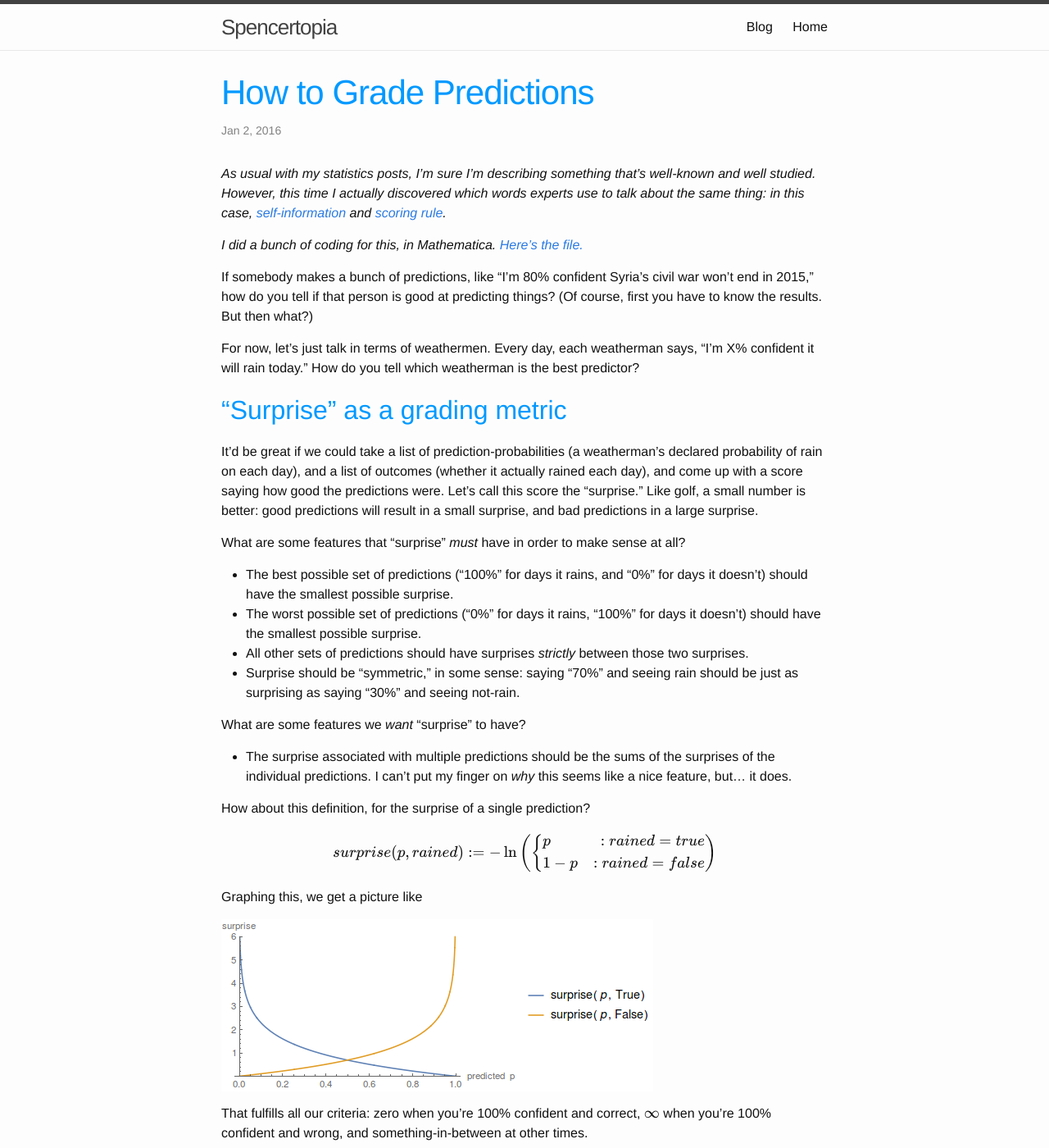
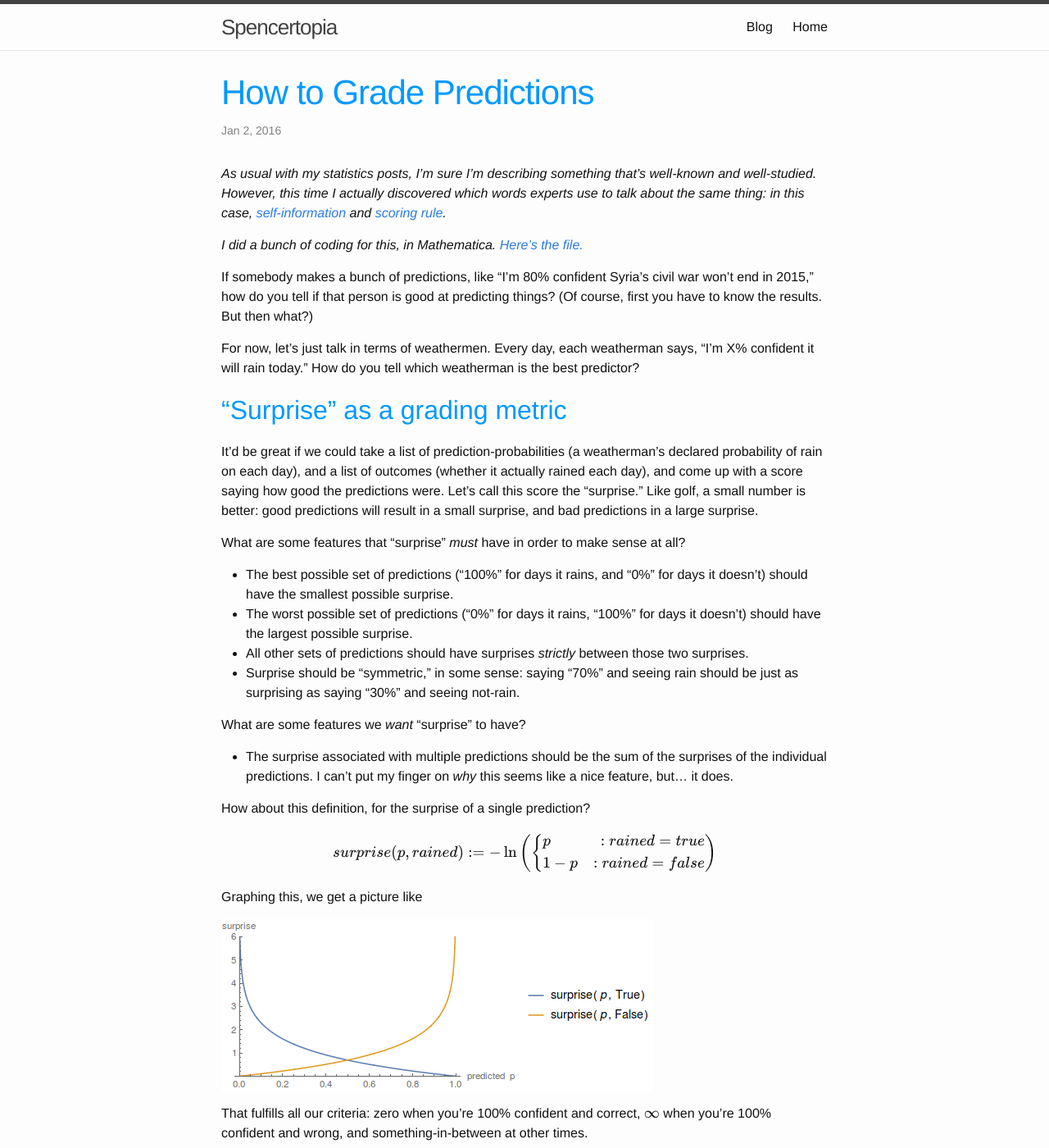
Before and after one commit to speezepearson/speezepearson.github.io, a Jekyll site: the page built from _posts/2016-01-02-how-to-grade-predictions.markdown, in a window 1280 px wide and 1400 px high. Shown: the whole window at 82% size. Built offline with Jekyll 4.4.1, drawn with Linux system fonts in a browser that asks for light colours; formulas are drawn with MathJax 3.

Commit message:
more typo

```diff
--- a/_posts/2016-01-02-how-to-grade-predictions.markdown
+++ b/_posts/2016-01-02-how-to-grade-predictions.markdown
@@ -7,7 +7,7 @@ summary: "Describes how to tell how good a weatherman is."
 ---
 
 <i>
-  As usual with my statistics posts, I'm sure I'm describing something that's well-known and well studied. However, this time I actually discovered which words experts use to talk about the same thing: in this case, [self-information][wiki-self-information] and [scoring rule][wiki-scoring-rule].
+  As usual with my statistics posts, I'm sure I'm describing something that's well-known and well-studied. However, this time I actually discovered which words experts use to talk about the same thing: in this case, [self-information][wiki-self-information] and [scoring rule][wiki-scoring-rule].
 </i>
 
 <i>
@@ -26,13 +26,13 @@ It'd be great if we could take a list of prediction-probabilities (a weatherman'
 What are some features that "surprise" *must* have in order to make sense at all?
 
 - The best possible set of predictions ("100%" for days it rains, and "0%" for days it doesn't) should have the smallest possible surprise.
-- The worst possible set of predictions ("0%" for days it rains, "100%" for days it doesn't) should have the smallest possible surprise.
+- The worst possible set of predictions ("0%" for days it rains, "100%" for days it doesn't) should have the largest possible surprise.
 - All other sets of predictions should have surprises *strictly* between those two surprises.
 - Surprise should be "symmetric," in some sense: saying "70%" and seeing rain should be just as surprising as saying "30%" and seeing not-rain.
 
 What are some features we *want* "surprise" to have?
 
-- The surprise associated with multiple predictions should be the sums of the surprises of the individual predictions. I can't put my finger on *why* this seems like a nice feature, but... it does.
+- The surprise associated with multiple predictions should be the sum of the surprises of the individual predictions. I can't put my finger on *why* this seems like a nice feature, but... it does.
 
 How about this definition, for the surprise of a single prediction?
 
--- a/_posts/2016-01-10-what-is-evidence.markdown
+++ b/_posts/2016-01-10-what-is-evidence.markdown
@@ -30,13 +30,13 @@ Some obvious examples, to help ground this idea:
 
 Some less-obvious examples, to show the usefulness of this concept:
 
-- When you want to know what the most persuasive arguments are for the Demublican position on gay abortion, you shouldn't ask that Repocrat-leaning site you like, "Why do Demublicans believe what they do about gay abortion?", because which arguments you find will not be correlated with which arguments are actually strong[^unless-you-trust-it]. (For the same reason, you also probably shouldn't ask that Demublican-slanted site that, according your Repocrat site and Repocrat friends, Demublicans generally like and respect.)
+- When you want to know what the most persuasive arguments are for the Demublican position on gay abortion, you shouldn't ask that Repocrat-leaning site you like, "Why do Demublicans believe what they do about gay abortion?", because which arguments you find will not be correlated with which arguments are actually strong[^unless-you-trust-it]. (For the same reason, you also probably shouldn't ask that Demublican-slanted site which, according your Repocrat site and Repocrat friends, Demublicans generally like and respect.)
 
 - When you want to know if your coworker is a communist spy, and you peek in her purse and see that there isn't a gun in there -- well, absence of evidence *is* evidence of absence: if gun-presence correlates with spyness, then gun-absence correlates with non-spyness. It may be weak evidence, but it is evidence.
 
 
 
-In addition, I claim this technique explains what's wrong with every logical fallacy. Ad hominem: whether your opponent is a pedophile doesn't correlate strongly with whether he's right about special relativity. (Although whether he flunked out of college *does*.) Appeal to authority: whether Neil deGrasse Tyson supports the Raiders doesn't correlate strongly with whether they'll win the playoffs. (Whether your sports-buff friend does *does*.) Appeal to emotion: whether a picture of a starving child makes you feel sad doesn't correlate strongly with how many starving children there are in the world. (It *does* correlate with whether starvation is "bad.") And so on.
+In addition, I claim this technique explains what's wrong with every logical fallacy. Ad hominem: whether your opponent is a pedophile doesn't correlate strongly with whether he's right about special relativity. (Although whether he flunked out of college *does*.) Appeal to authority: whether Neil deGrasse Tyson supports the Raiders doesn't correlate strongly with whether they'll win the playoffs. (Whether your sports-buff friend does *does*.) Appeal to emotion: whether a picture of a starving child makes you feel sad doesn't correlate strongly with how many starving children there are in the world. (It *might* correlate with whether starvation is "bad.") And so on.
 
 Anyway. I like abstract things that are so generally applicable that they're almost useless. Here is one.
 
```
